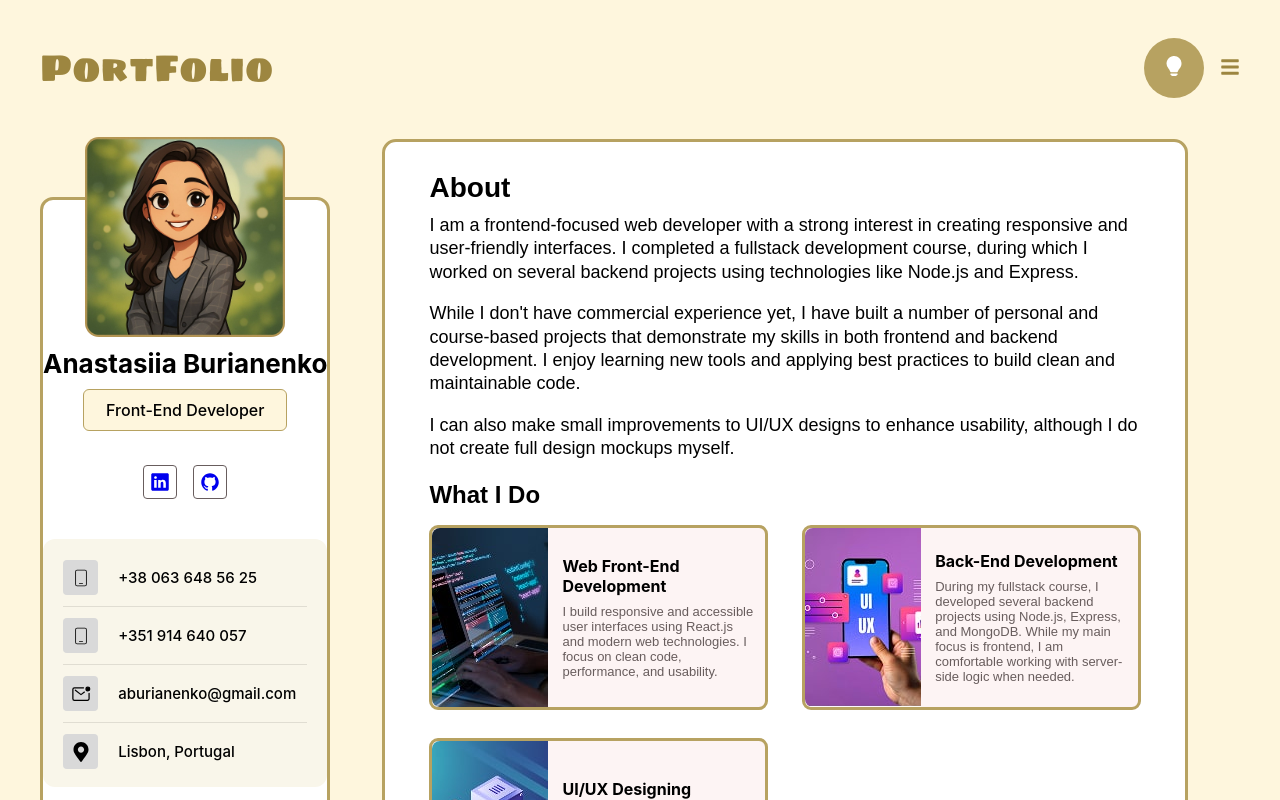
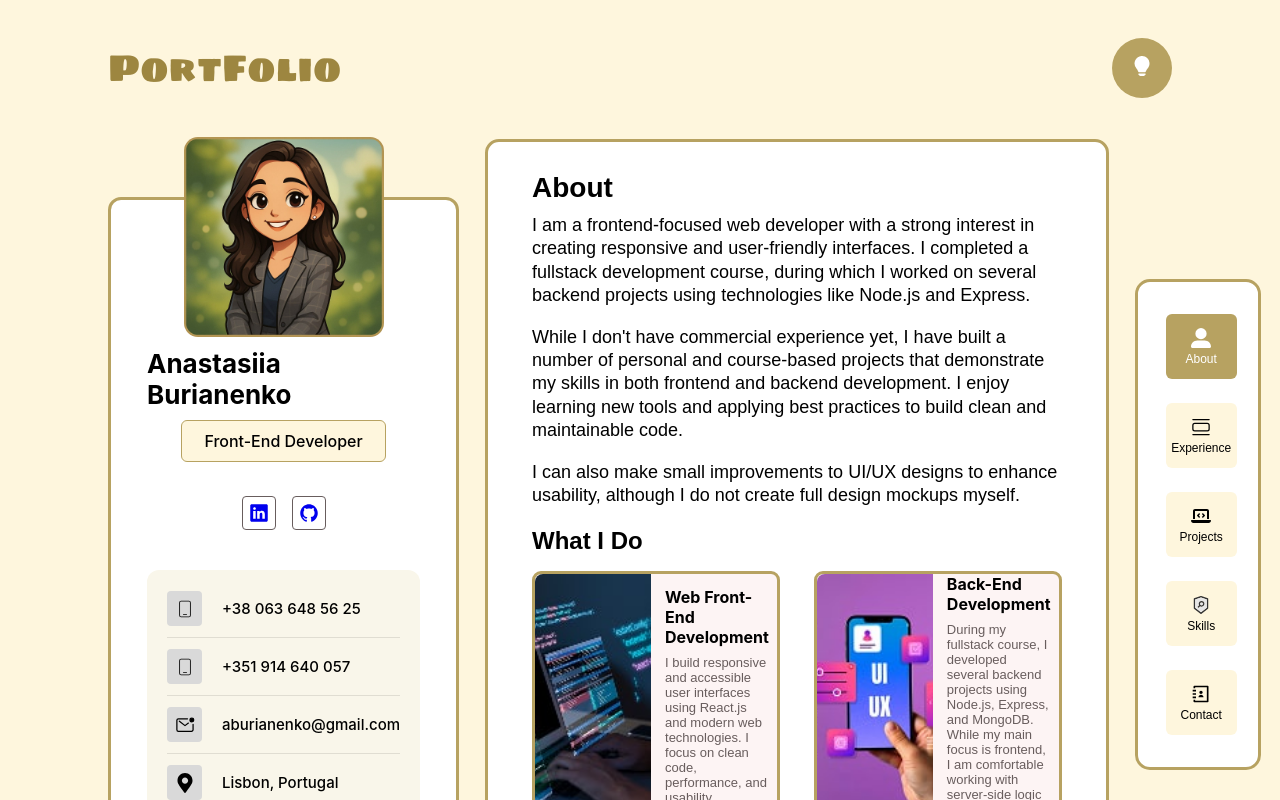
Before and after one commit to ABurianenko/portfolio, a React (Vite) app: page /about in a window 1280 px wide. Shown: the top 800 px of the page. Built offline with nearby package versions, Linux system fonts and the light colour scheme.

Commit message:
tablet styles

```diff
--- a/src/components/Education/Education.module.css
+++ b/src/components/Education/Education.module.css
@@ -12,10 +12,8 @@
         grid-template-areas:
         'course course'
         'master bachelor';
-        gap: 20px 38px;
+        gap: 20px 20px;
     }
-
-
 }
 
 .education_item {
@@ -64,7 +62,7 @@
     font-size: 14px;
     color: var(--service-title-color);
 
-    @media only screen and (min-width: 768px) {
+    @media only screen and (min-width: 1240px) {
         font-size: 18px;
     }
 }
@@ -75,7 +73,7 @@
     font-size: 16px;
     color: var(--service-title-color);
 
-    @media only screen and (min-width: 768px) {
+    @media only screen and (min-width: 1240px) {
         font-size: 18px;
     }
 }
--- a/src/components/Layout/Layout.module.css
+++ b/src/components/Layout/Layout.module.css
@@ -1,5 +1,11 @@
 .layout {
     display: grid;
-    grid-template-columns: auto 1fr auto;
-    gap: 52px;
+    grid-template-columns: 0.5fr 1.5fr;
+    gap: 24px;
+
+    @media screen and (min-width: 1240px) {
+        grid-template-columns: auto 1fr auto;
+        gap: 26px;
+    }
+
 }
--- a/src/components/Profile/Profile.module.css
+++ b/src/components/Profile/Profile.module.css
@@ -9,13 +9,17 @@
     border-radius: 13px;
     width: 100%;
     margin-top: 58px;
-    padding-bottom: 35px;
+    padding: 0 24px 35px 24px;
 
     background-color: var(--containerbg);
 
     display: flex;
     flex-direction: column;
     align-items: center;
+
+    @media screen and (min-width:1240px) {
+        padding: 0 36px 35px 36px;
+    }
 }
 
 .avatar {
@@ -29,7 +33,7 @@
     left: 50%;
     transform: translateX(-50%);
 
-    @media only screen and (min-width: 768px) {
+    @media only screen and (min-width: 1240px) {
         width: 200px;
         height: 200px;
         top: -60px;
@@ -45,7 +49,7 @@
     margin-top: 148px;
     margin-bottom: 10px;
 
-    @media only screen and (min-width: 768px) {
+    @media only screen and (min-width: 1240px) {
         font-size: 26px;
     }
 }
@@ -67,7 +71,7 @@
 
     margin-bottom: 24px;
 
-    @media only screen and (min-width: 768px) {
+    @media only screen and (min-width: 1240px) {
         font-size: 16px;
         margin-bottom: 34px;
     }
@@ -80,7 +84,7 @@
 
     margin-bottom: 24px;
 
-    @media only screen and (min-width:768px) {
+    @media only screen and (min-width:1240px) {
         gap: 16px;
         margin-bottom: 40px;
     }
@@ -110,8 +114,8 @@ svg {
 
 .contactsList {
     border-radius: 12px;
-    width: 284px;
-    height: 248px;
+    width: 100%;
+    /* height: 248px; */
     background-color: var(--contactsbg);
 
     padding: 10px 20px;
@@ -121,11 +125,15 @@ svg {
 .contactsItem {
     display: flex;
     gap: 20px;
-    padding: 11px 0;
+    padding: 6px 0;
 
     align-items: center;
 
-    border-bottom: 1px solid rgba(0, 0, 0, 0.1);;
+    border-bottom: 1px solid rgba(0, 0, 0, 0.1);
+
+    @media screen and (min-width: 1240px) {
+        padding: 11px 0;
+    }
 }
 
 .contactsItem:last-child {
@@ -134,21 +142,30 @@ svg {
 
 .contactsIcon {
     border-radius: 4px;
-    width: 35px;
-    height: 35px;
+    width: 26px;
+    height: 26px;
     background-color: var(--contacts-icon-bg);
     color: var(--text-color);
 
     display: flex;
     align-items: center;
     justify-content: center;
+
+    @media screen and (min-width: 1240px) {
+        width: 35px;
+        height: 35px;
+    }
 }
 
 .contacts {
     font-family: var(--second-family);
     font-weight: 500;
-    font-size: 15px;
+    font-size: 12px;
     color: var(--text-color);
+
+    @media screen and (min-width: 1240px) {
+        font-size: 15px;
+    }
 }
 
 .resumeLink {
@@ -166,7 +183,7 @@ svg {
     align-items: center;
     justify-content: center;
 
-    @media only screen and (min-width: 768px) {
+    @media only screen and (min-width: 1240px) {
         font-size: 21px;
         padding: 10px 30px;
     }
--- a/src/components/ProjectDetails/ProjectDetails.module.css
+++ b/src/components/ProjectDetails/ProjectDetails.module.css
@@ -1,12 +1,20 @@
 .info {
     display: grid;
-    grid-template-columns: 240px 1fr;
+    grid-template-columns: minmax(120px, 200px) 1fr;
     grid-template-areas:
     'img header'
     'desc desc'
     'f f'
     'stack stack';
     gap: 12px;
+
+    @media screen and (min-width:768px) {
+        grid-template-columns: minmax(200px, 240px) 1fr;
+    }
+
+    @media screen and (min-width:1240px) {
+        grid-template-columns: 240px 1fr;
+    }
 }
 
 .info_img {
--- a/src/components/Tech/Tech.module.css
+++ b/src/components/Tech/Tech.module.css
@@ -6,7 +6,7 @@
     margin-top: 24px;
     margin-bottom: 40px;
 
-    @media screen and (min-width:768px) {
+    @media screen and (min-width:1240px) {
         gap: 22px;
 
         margin-top: 32px;
@@ -20,6 +20,10 @@
     flex-shrink: 0;
 
     @media screen and (min-width:768px) {
+        width: 66px;
+    }
+
+    @media screen and (min-width:1240px) {
         width: 86px;
     }
 }
@@ -36,6 +40,11 @@
     align-items: center;
 
     @media screen and (min-width:768px) {
+        width: 60px;
+        height: 60px;
+    }
+
+    @media screen and (min-width:1240px) {
         width: 86px;
         height: 80px;
     }
@@ -46,6 +55,11 @@
     height: 24px;
 
     @media screen and (min-width: 768px) {
+        width: 36px;
+        height: 36px;
+    }
+
+    @media screen and (min-width: 1240px) {
         width: 48px;
         height: 48px;
     }
@@ -62,7 +76,7 @@
     text-align: center;
     text-wrap: wrap;
 
-    @media screen and (min-width: 768px) {
+    @media screen and (min-width: 1240px) {
         font-size: 19px;
     }
 }
--- a/src/components/WorkExperience/WorkExperience.module.css
+++ b/src/components/WorkExperience/WorkExperience.module.css
@@ -18,7 +18,7 @@
             'logo role'
             'logo duration'
             'desc desc';
-        gap: 20px;
+        gap: 12px;
     }
 }
 
@@ -46,7 +46,7 @@
     font-size: 18px;
     color: var(--service-title-color);
 
-    @media screen and (max-width: 767px) {
+    @media screen and (max-width: 1240px) {
         font-size: 16px;
         font-weight: 400;
     }
@@ -60,7 +60,7 @@
     font-size: 16px;
     color: var(--service-title-color);
 
-    @media screen and (min-width: 768px) {
+    @media screen and (min-width: 1240px) {
         font-size: 18px;
     }
 }
@@ -73,7 +73,7 @@
     font-size: 15px;
     color: var(--service-title-color);
 
-    @media screen and (min-width: 768px) {
+    @media screen and (min-width: 1240px) {
         font-size: 18px;
     }
 }
@@ -94,7 +94,7 @@ span {
     flex-direction: column;
     gap: 8px;
 
-    @media screen and (min-width: 768px) {
+    @media screen and (min-width: 1240px) {
         font-size: 18px;
     }
 }
--- a/src/constants/index.js
+++ b/src/constants/index.js
@@ -62,6 +62,6 @@ export const TOOLS = [
 
 export const BREAKPOINTS = {
     mobile: '(max-width: 767px)',
-    tablet: '(min-width: 768px) and (max-width: 1439px)',
-    desktop: '(min-width: 1440px)',
+    tablet: '(min-width: 768px) and (max-width: 1239px)',
+    desktop: '(min-width: 1240px)',
 };
--- a/src/index.css
+++ b/src/index.css
@@ -12,7 +12,6 @@
 }
 
 body {
-  /* max-width: 1728px; */
   background-color: var(--bgcolor);
   padding: 36px 24px;
   margin: 0 auto;
@@ -21,7 +20,7 @@ body {
     padding: 36px 40px;
   }
 
-  @media only screen and (min-width: 1440px) {
+  @media only screen and (min-width: 1240px) {
     padding: 36px 108px;
   }
 }
@@ -113,7 +112,7 @@ h2 {
 
   background-color: var(--containerbg);
   width: 100%;
-  max-width: 913px;
+  /* max-width: 913px; */
 
   @media only screen and (min-width: 768px) {
     padding: 30px 44px;
```
Also changed, not shown: src/components/Summary/Summary.module.css (+4 -4 lines), src/components/Layout/MyLayout.jsx (line endings or trailing spaces).
